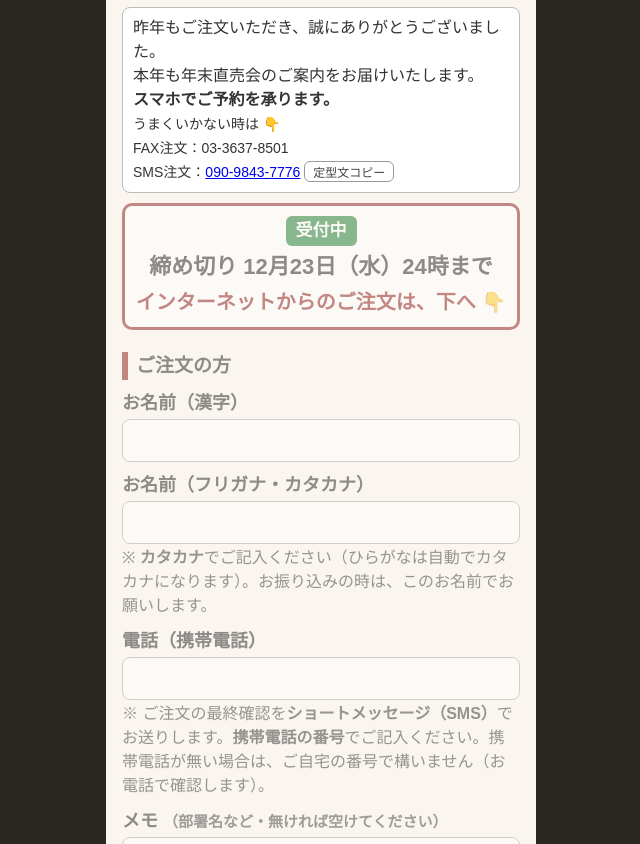
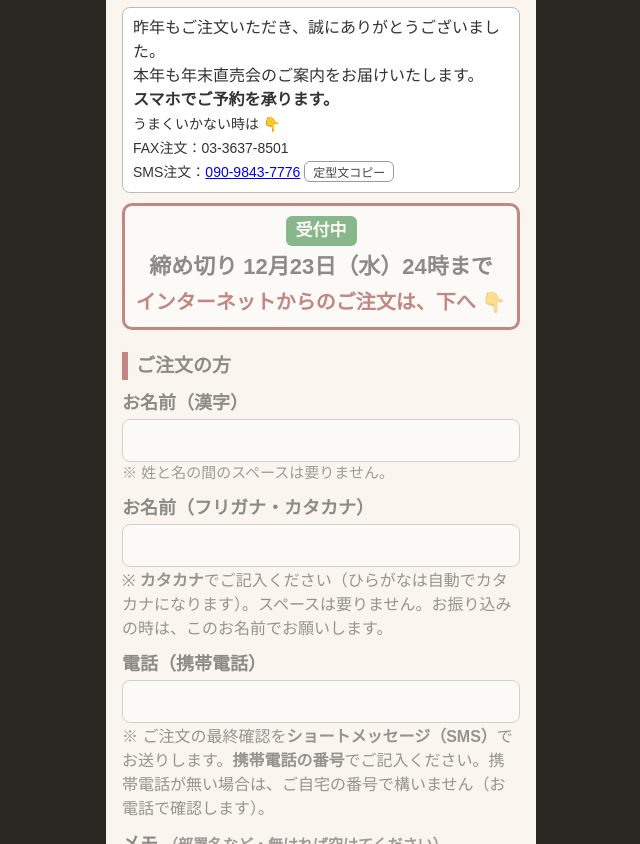
Before and after one commit to wakabayashi-shouten/wakabayashi-shouten.github.io, a plain HTML site: page order.html in a window 1280 px wide. Shown: the part 256-1100 px from the top of the page, without its empty margins (319-959 px from the left). Drawn offline with Linux system fonts and the light colour scheme; no server answers.

Commit message:
Add files via upload

```diff
--- a/order.html
+++ b/order.html
@@ -62,8 +62,8 @@ input,select,textarea{width:100%;font-size:18px;padding:10px;border:1px solid #a
 
 
 <h2>ご注文の方</h2>
-<label>お名前（漢字）</label><input id="nameK" autocomplete="name">
-<label>お名前（フリガナ・カタカナ）</label><input id="name" placeholder="" autocomplete="off"><div class="m16" style="margin-top:2px">※ <b>カタカナ</b>でご記入ください（ひらがなは自動でカタカナになります）。お振り込みの時は、このお名前でお願いします。</div>
+<label>お名前（漢字）</label><input id="nameK" autocomplete="name"><div class="small">※ 姓と名の間のスペースは要りません。</div>
+<label>お名前（フリガナ・カタカナ）</label><input id="name" placeholder="" autocomplete="off"><div class="m16" style="margin-top:2px">※ <b>カタカナ</b>でご記入ください（ひらがなは自動でカタカナになります）。スペースは要りません。お振り込みの時は、このお名前でお願いします。</div>
 <label>電話（携帯電話）</label><input id="tel" type="tel" autocomplete="tel"><div class="m16" style="margin-top:2px">※ ご注文の最終確認を<b>ショートメッセージ（SMS）</b>でお送りします。<b>携帯電話の番号</b>でご記入ください。携帯電話が無い場合は、ご自宅の番号で構いません（お電話で確認します）。</div><div id="telNote" class="hide" style="margin-top:4px;font-weight:bold;color:#8b1a1a">📞 携帯電話ではないようです。ご注文の後、お電話で確認します。</div>
 <div style="display:none"><input id="email" type="email"></div>
 <label>メモ <span class="small">（部署名など・無ければ空けてください）</span></label><input id="memo" autocomplete="off">
@@ -140,6 +140,8 @@ fetch(EX,{method:'POST',headers:{'Content-Type':'text/plain;charset=utf-8'},body
 var LD=document.createElement('p');LD.textContent='読み込んでいます…';LD.style.cssText='position:fixed;left:0;right:0;top:0;z-index:999;margin:0;background:#8b1a1a;color:#fff;padding:10px;font-size:18px;font-weight:bold;text-align:center';document.body.appendChild(LD);var FM=document.getElementById('form');if(FM){FM.style.opacity='.5';FM.style.pointerEvents='none'}
 fetch(EX+'?type=cfg').then(function(r){return r.json()}).then(function(c){window.__C=c;var t=document.createElement('script');t.text=document.getElementById('main').textContent;document.body.appendChild(t);LD.remove();if(FM){FM.style.opacity='';FM.style.pointerEvents=''}}).catch(function(){LD.remove();document.body.insertAdjacentHTML('afterbegin','<p style="background:#c00;color:#fff;padding:12px;font-size:18px">読み込めませんでした。もう一度開くか、090-9843-7776 へお電話ください。</p>')});
 </script><script type="text/x-later" id="main">
+function telFmt(v){var d=String(v||'').normalize('NFKC').replace(/\D/g,'');if(d.length===11)return d.slice(0,3)+'-'+d.slice(3,7)+'-'+d.slice(7);if(d.length===10&&!/^0[5789]0/.test(d))return /^0[36]/.test(d)?d.slice(0,2)+'-'+d.slice(2,6)+'-'+d.slice(6):d.slice(0,3)+'-'+d.slice(3,6)+'-'+d.slice(6);return null}
+document.addEventListener('change',function(e){var t=e.target;if(!t||['tel','toTel','frTel'].indexOf(t.id)<0||!t.value)return;var f=telFmt(t.value),n=document.getElementById(t.id+'_ng');if(!n){n=document.createElement('div');n.id=t.id+'_ng';n.style.cssText='color:#c0392b;font-weight:bold;font-size:14px';t.parentNode.insertBefore(n,t.nextSibling)}if(f){t.value=f;t.classList.remove('ng');n.textContent=''}else{t.classList.add('ng');n.textContent='電話番号の桁が合いません（携帯は 090-1234-5678 の形）'}},true);
 function frAuto(){try{var n=document.getElementById('nameK').value||document.getElementById('name').value,t=document.getElementById('tel').value,a=document.getElementById('frName'),b=document.getElementById('frTel');if(a&&!a.value&&n)a.value=n;if(b&&!b.value&&t)b.value=t}catch(e){}}
 document.addEventListener('change',function(e){if(e.target&&(e.target.id==='nameK'||e.target.id==='name'||e.target.id==='tel'))frAuto()});document.addEventListener('click',function(){setTimeout(frAuto,50)});
 function smsCopy(){var t=["【年末直売会 注文】","お名前：","","■12/30 工場受け取り（当日現金）","和牛サーロイン × ","豚ロース × ","ロースハム5パック × ","","■ギフト発送（12/26）","牛牛 × 箱","牛豚 × 箱","豚豚 × 箱","■ハム発送","ハム原木 × 本","ハムスライス10パック × ","","■お届け先","〒","住所","お名前","電話","","■送り主","〒","住所","お名前","電話"].join(String.fromCharCode(10));function ok(){document.getElementById("smsOk").textContent="コピーしました。SMSに貼り付けてください"}try{navigator.clipboard.writeText(t).then(ok,f)}catch(e){f()}function f(){var a=document.createElement("textarea");a.value=t;document.body.appendChild(a);a.select();try{document.execCommand("copy");ok()}catch(e){}a.remove()}}
```
